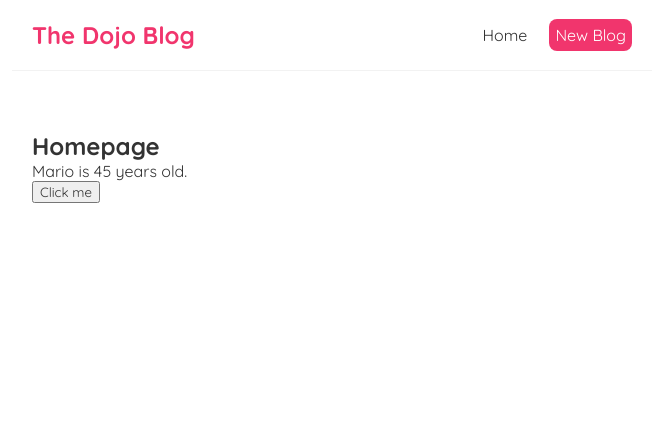
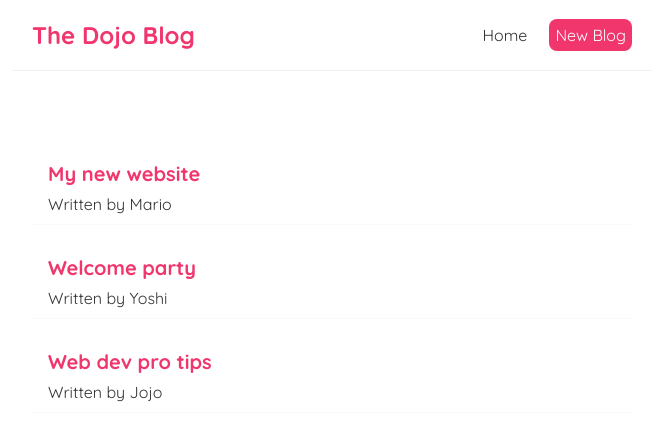
Before and after one commit to Cyber-Infernox/Dojo-Blogs, a React (Create React App) app: page / in a window 1280 px wide. Shown: the top 440 px of the page, without its empty margins (308-971 px from the left). Built offline with nearby package versions, Linux system fonts and the light colour scheme.

Commit message:
Outputting Lists

```diff
--- a/src/Home.js
+++ b/src/Home.js
@@ -1,23 +1,25 @@
 import { useState } from "react";
 
 const Home = () => {
-  // let name = "Mario";
-  const [name, setName] = useState("Mario");
-  const [age, setAge] = useState(45);
-
-  const handleClick = () => {
-    // name = "Luigi";
-    setName("Luigi");
-    setAge(50);
-  };
+  const [blogs, setBlogs] = useState([
+    { title: "My new website", body: "lorem ipsum...", author: "Mario", id: 1 },
+    { title: "Welcome party", body: "lorem ipsum...", author: "Yoshi", id: 2 },
+    {
+      title: "Web dev pro tips",
+      body: "lorem ipsum...",
+      author: "Jojo",
+      id: 3,
+    },
+  ]);
 
   return (
     <div className="home">
-      <h2>Homepage</h2>
-      <p>
-        {name} is {age} years old.
-      </p>
-      <button onClick={handleClick}>Click me</button>
+      {blogs.map((blog) => (
+        <div className="blog-preview" key={blog.id}>
+          <h2>{blog.title}</h2>
+          <p>Written by {blog.author}</p>
+        </div>
+      ))}
     </div>
   );
 };
--- a/src/index.css
+++ b/src/index.css
@@ -33,3 +33,18 @@
   margin: 40px auto;
   padding: 20px;
 }
+
+/* blog previews / list */
+.blog-preview {
+  padding: 10px 16px;
+  margin: 20px 0;
+  border-bottom: 1px solid #fafafa;
+}
+.blog-preview:hover {
+  box-shadow: 1px 3px 5px rgba(0, 0, 0, 0.1);
+}
+.blog-preview h2 {
+  font-size: 20px;
+  color: #f1356d;
+  margin-bottom: 8px;
+}
```
